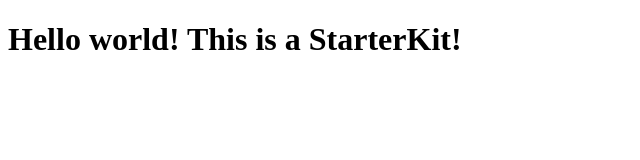
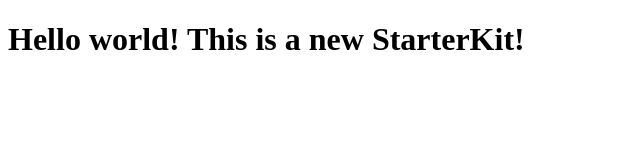
Before and after one commit to fewproud/myclimate, a website: page public/index.html in a window 1280 px wide. Shown: the whole page, without its empty margins (0-640 px from the left). Drawn offline with Linux system fonts and the light colour scheme.

Commit message:
my version

```diff
--- a/public/index.html
+++ b/public/index.html
@@ -2,11 +2,11 @@
 <html>
 <head>
     <meta charset="utf-8">
-    <title>StarterKit</title>
+    <title>This is My new StarterKit</title>
     <meta name="description" content="">
     <meta name="viewport" content="width=device-width, initial-scale=1">
 </head>
 <body>
-<h1>Hello world! This is a StarterKit!</h1>
+<h1>Hello world! This is a new StarterKit!</h1>
 </body>
 </html>
```
